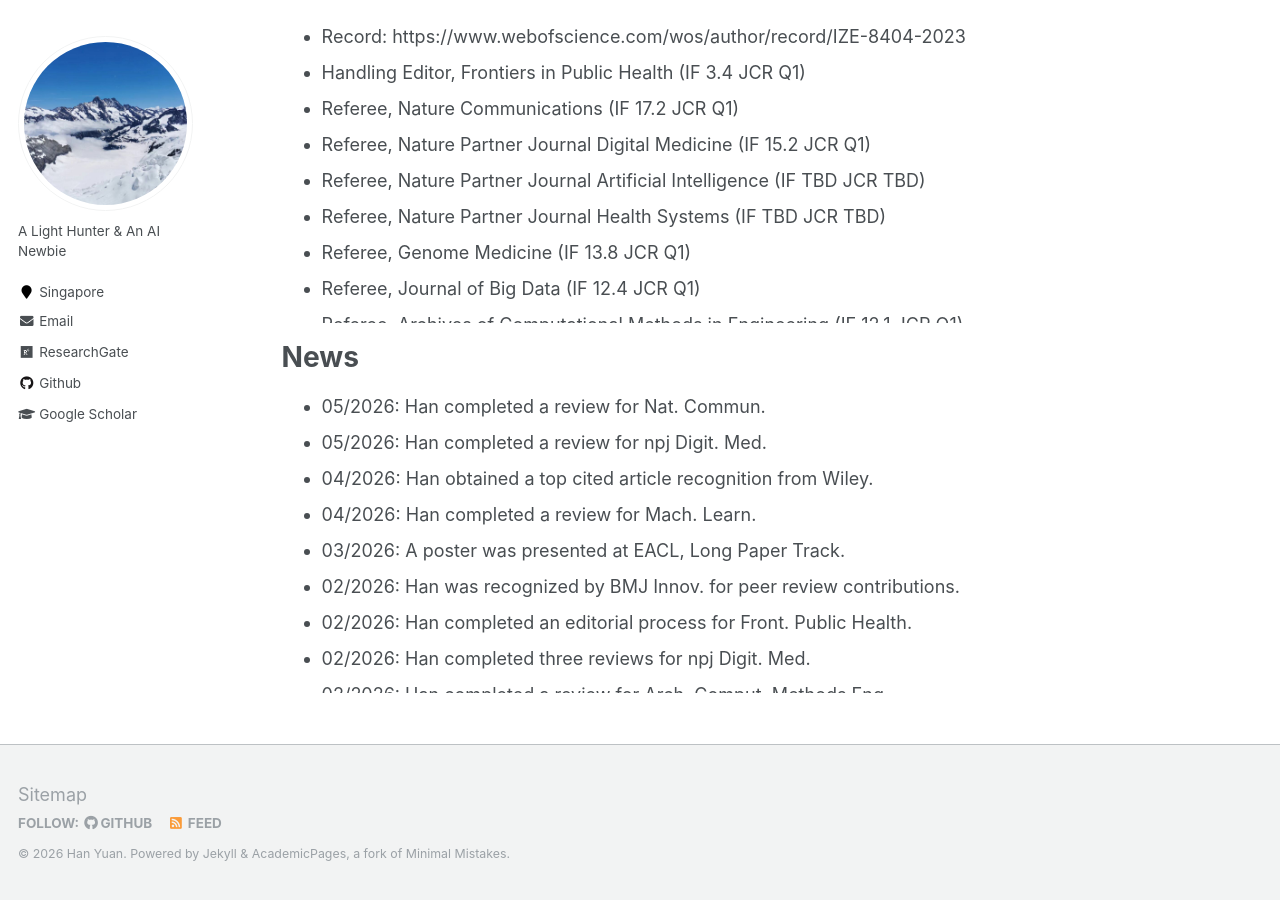
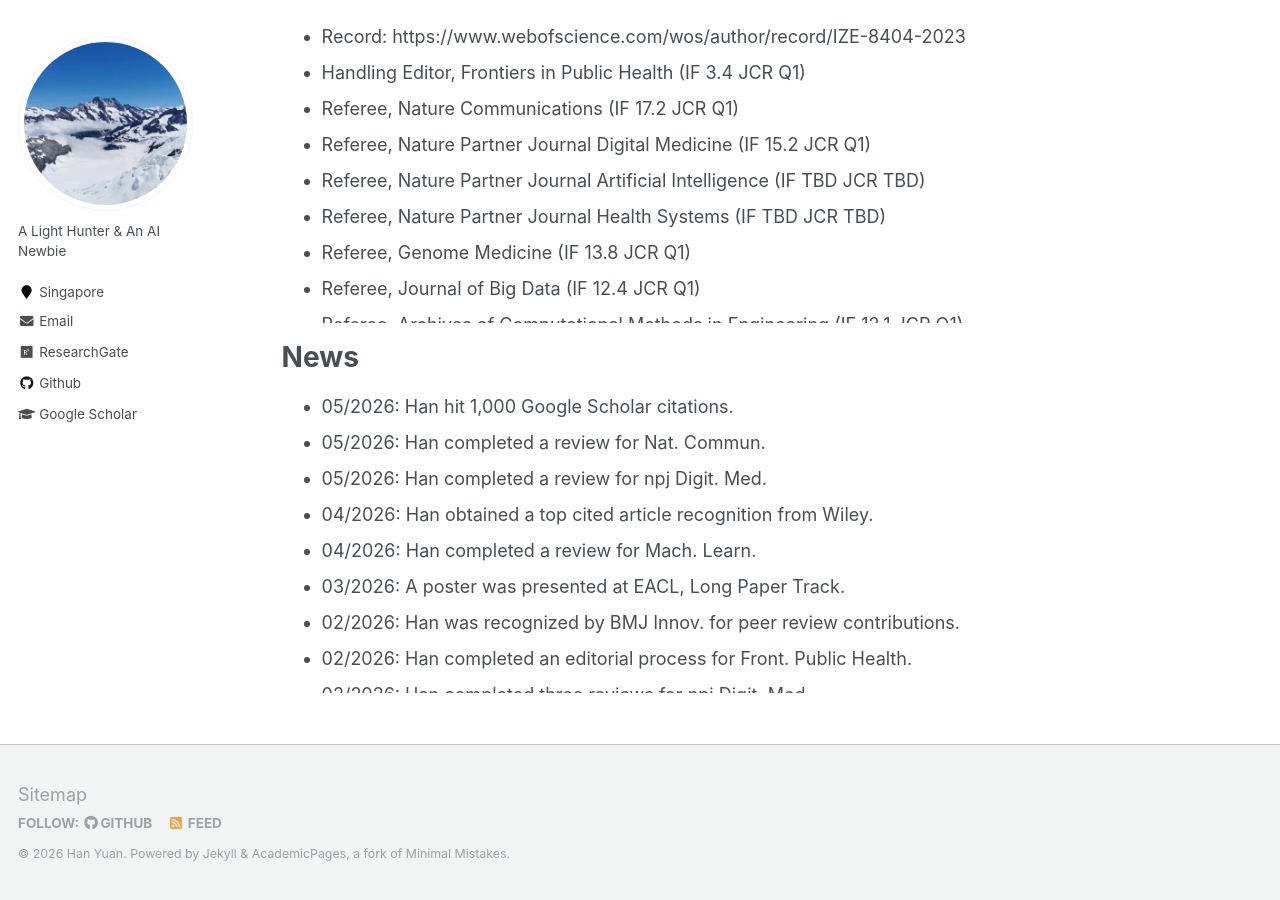
Before and after one commit to Han-Yuan-Med/Han-Yuan-Med.github.io, a Jekyll site: the page built from _pages/about.md, in a window 1280 px wide and 900 px high, scrolled down 968 px. Built offline with Jekyll 4.4.1, drawn with Linux system fonts in a browser that asks for light colours.

Commit message:
Update about.md

```diff
--- a/_pages/about.md
+++ b/_pages/about.md
@@ -63,6 +63,7 @@ Thank you for visiting my academic website. I invite you to explore the [publica
 
 # News
 <ul style="width: auto; height: 300px; overflow: auto">
+  <li>05/2026: Han hit 1,000 Google Scholar citations.</li>
   <li>05/2026: Han completed a review for Nat. Commun.</li>
   <li>05/2026: Han completed a review for npj Digit. Med.</li>
   <li>04/2026: Han obtained a top cited article recognition from Wiley.</li>
```
